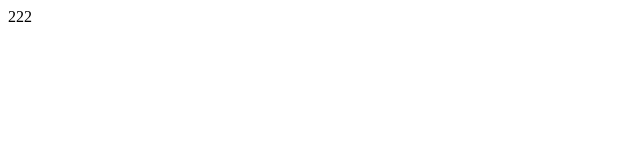
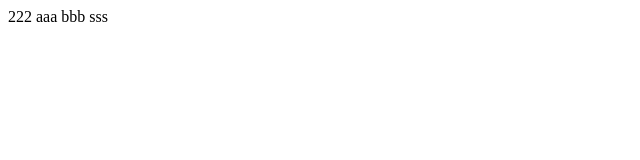
Before and after one commit to ujou173/remote-test2, a plain HTML site: page index.html in a window 1280 px wide. Shown: the full height of the page, 0-640 px from the left. Drawn offline with Linux system fonts and the light colour scheme.

Commit message:
1차 수정본

```diff
--- a/index.html
+++ b/index.html
@@ -8,5 +8,8 @@
 </head>
 <body>
   222
+  aaa
+  bbb
+  sss
 </body>
 </html>
```
